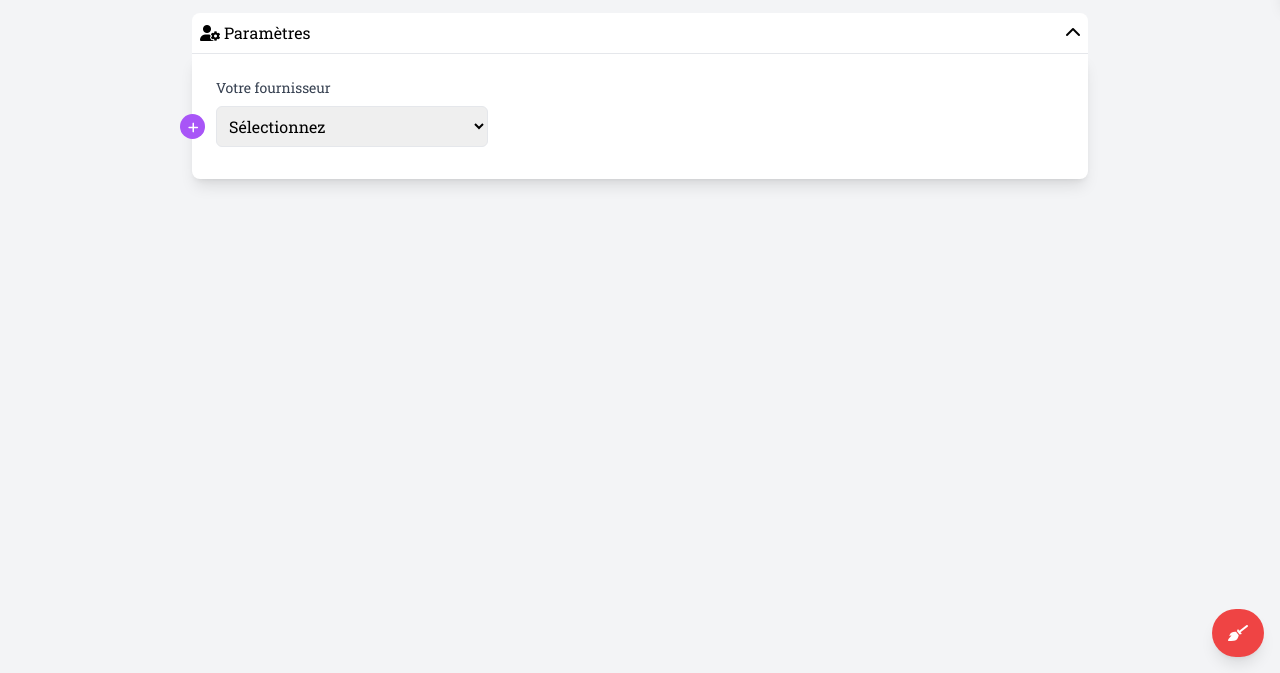
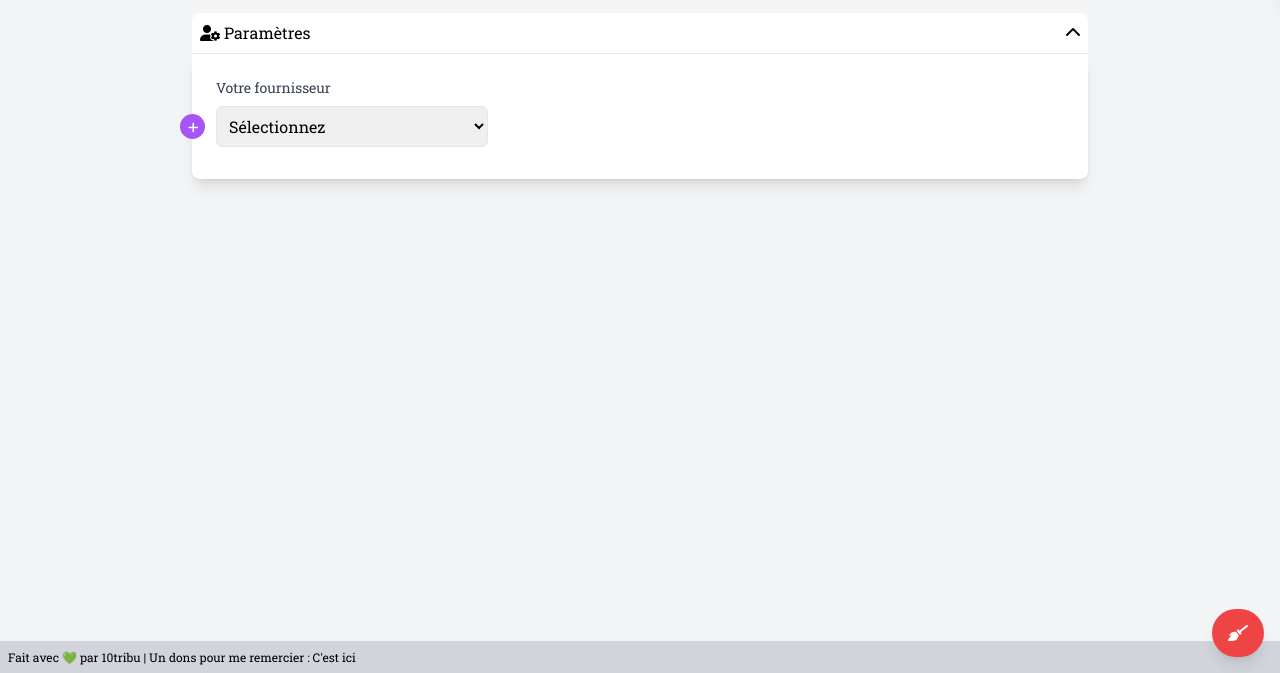
Before and after one commit to 10tribu/TempORnot, a plain HTML site: page index.html in a window 1280 px wide. Shown: the part 127-800 px from the top of the page. Drawn offline with nearby package versions, Linux system fonts and the light colour scheme.

Commit message:
Ajout du footer avec dons

```diff
--- a/index.html
+++ b/index.html
@@ -617,5 +617,6 @@
             </div>
         </div>
     </div>
+    <div class="footer fixed bottom-0 left-0 right-0 flex items-center z-10 text-xs p-2 bg-gray-300">Fait avec 💚 par 10tribu <span> | Un dons pour me remercier : <a href="https://checkout.revolut.com/pay/777f8700-9b96-4699-93f6-765f66043a4e" target="_blank">C'est ici</a></span> </div>
 </body>
 </html>
```
